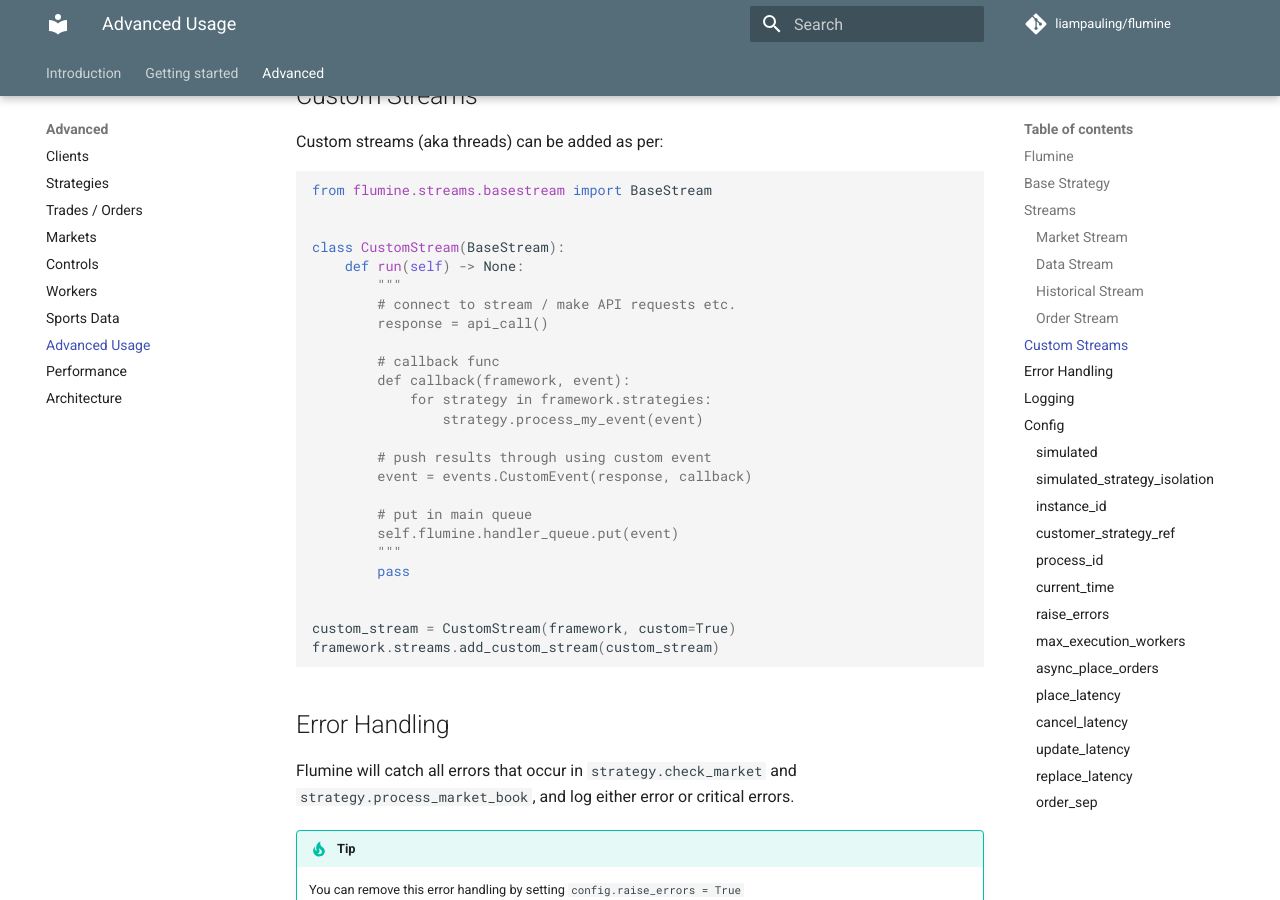
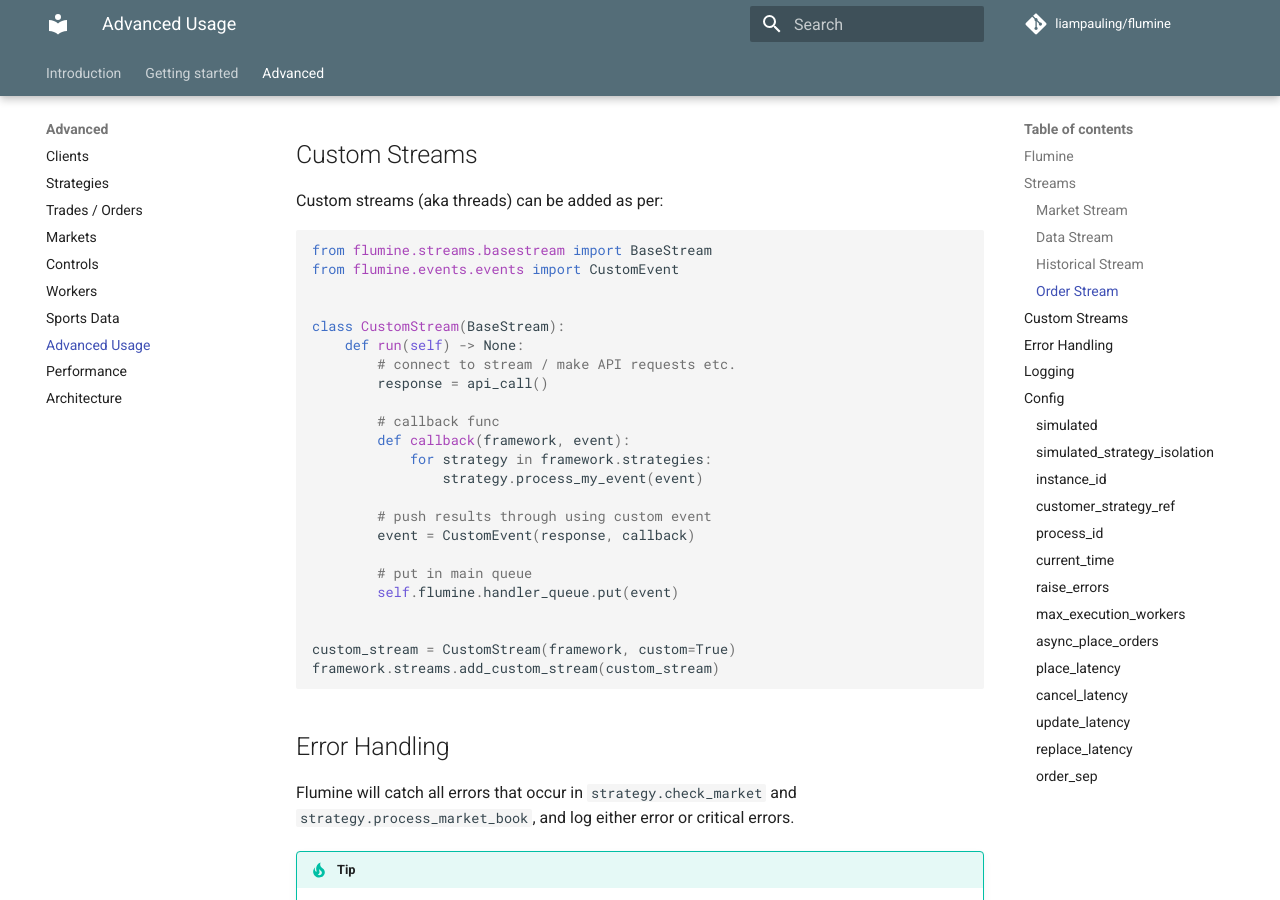
Before and after one commit to betcode-org/flumine, an MkDocs documentation site: the page built from docs/advanced.md, in a window 1280 px wide and 900 px high, scrolled down 1520 px. Built offline with MkDocs 1.6.1 and Material for MkDocs 9.7.7, drawn with Linux system fonts in a browser that asks for light colours; comment, search, counter and statistics services are not loaded; some of the changed text lies outside the part shown.

Commit message:
docs/examples update

````diff
--- a/docs/advanced.md
+++ b/docs/advanced.md
@@ -13,9 +15,11 @@
 The Flumine class can be adapted by overriding the following functions:
 
 - `_process_market_books()` called on MarketBook event
+- `_process_sports_data()` called on SportsData event
 - `_process_market_orders()` called when market has pending orders
 - `_process_order_package()` called on new OrderPackage
-- `_add_live_market()` called when new Market received through streams
+- `_add_market()` called when new Market received through streams
+- `_remove_market()` called when Market removed from framework
 - `_process_raw_data()` called on RawData event
 - `_process_market_catalogues` called on MarketCatalogue event
 - `_process_current_orders` called on currentOrders event
@@ -24,9 +28,6 @@
 - `_process_cleared_orders()` called on ClearedOrders event
 - `_process_cleared_markets()` called on ClearedMarkets event
 - `_process_end_flumine()` called on Flumine termination
-
-## Base Strategy
-
 
 ## Streams
 
@@ -52,11 +53,11 @@
 
 ```python
 from flumine.streams.basestream import BaseStream
+from flumine.events.events import CustomEvent
 
 
 class CustomStream(BaseStream):
     def run(self) -> None:
-        """
         # connect to stream / make API requests etc.
         response = api_call()
 
@@ -66,12 +67,10 @@
                 strategy.process_my_event(event)
 
         # push results through using custom event
-        event = events.CustomEvent(response, callback)
+        event = CustomEvent(response, callback)
 
         # put in main queue
         self.flumine.handler_queue.put(event)
-        """
-        pass
 
 
 custom_stream = CustomStream(framework, custom=True)
````
Also changed, not shown: other parts of docs/advanced.md (+2 -0 lines), README.md (+1 -0 lines), docs/quickstart.md (+1 -1 lines), docs/strategies.md (+1 -1 lines), docs/workers.md (+1 -1 lines), 1 other file.
